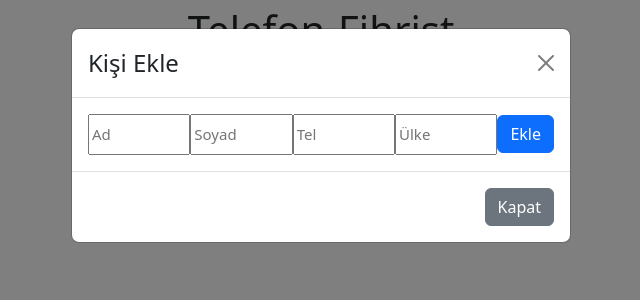
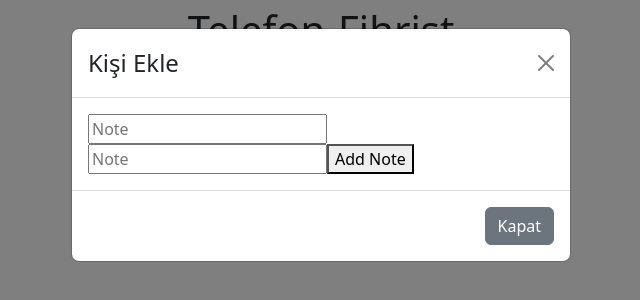
Before and after one commit to ridvan-aydin-del/tel-fihrist, a React (Create React App) app: page / in a window 1280 px wide. Both pictures are taken after a click on the button "Kişi eklemek için tıklayın !". Shown: the top 300 px of the page, without its empty margins (319-959 px from the left). Built offline with nearby package versions, Linux system fonts and the light colour scheme.

Commit message:
en son tek inputlu

```diff
--- a/package.json
+++ b/package.json
@@ -12,13 +12,16 @@
     "@types/node": "^16.18.10",
     "@types/react": "^18.0.26",
     "@types/react-dom": "^18.0.9",
+    "@types/react-redux": "^7.1.25",
     "bootstrap": "^5.2.3",
     "react": "^18.2.0",
     "react-bootstrap": "^2.7.0",
     "react-bootstrap-pagination-control": "^1.0.5",
     "react-dom": "^18.2.0",
+    "react-redux": "^8.0.5",
     "react-scripts": "5.0.1",
     "reactstrap": "^9.1.5",
+    "redux": "^4.2.0",
     "rsuite": "^5.24.0",
     "styled-components": "^5.3.6",
     "typescript": "^4.9.4",
--- /dev/null
+++ b/src/action.ts
@@ -0,0 +1,6 @@
+export type Action = {type:"ADD_AD", payload:string, payloadd:string}
+
+export const addAd = (ad:string, soyadlar:string):Action => ({
+    type: "ADD_AD",payload: ad,
+    payloadd: soyadlar
+});
--- /dev/null
+++ b/src/adReducer.ts
@@ -0,0 +1,22 @@
+import { Action } from "./action"
+
+
+export interface AdState{
+    adlar: string[],
+    soyadlar: string[]
+}
+const initialState = {
+    adlar:[],
+    soyadlar:[]
+}
+
+export const adlarReducer = (state:AdState = initialState, action: Action) => {
+    switch(action.type){
+        case "ADD_AD": {
+            return {...state, adlar:[...state.adlar,action.payload],soyadlar:[...state.soyadlar,action.payloadd]}
+
+        }
+        default:
+            return state
+    }
+}
--- a/src/components/Input.tsx
+++ b/src/components/Input.tsx
@@ -1,4 +1,4 @@
-import React from "react";
+import React, { ChangeEvent } from "react";
 import "./styles.css";
 
 import Button from 'react-bootstrap/Button';
@@ -7,62 +7,37 @@ import Modal from 'react-bootstrap/Modal';
 import 'bootstrap/dist/css/bootstrap.min.css';
 import { Table } from 'reactstrap';
 
-interface Props {
-  ekle: string;
-  setEkle: React.Dispatch<React.SetStateAction<string>>;
-  elleEkle: (e: React.FormEvent) => void;
-
-  eklee: string;
-  setEklee: React.Dispatch<React.SetStateAction<string>>;
-  elleEklee: (t: React.FormEvent) => void;
-
-  ekleee: string;
-  setEkleee: React.Dispatch<React.SetStateAction<string>>;
-  elleEkleee: (a: React.FormEvent) => void;
-
-  ekleeee: string;
-  setEkleeee: React.Dispatch<React.SetStateAction<string>>;
-  elleEkleeee: (a: React.FormEvent) => void;
+interface AdlarProps {
+  addAd(ad:string,soyad:string): void;
 }
 
-const Input: React.FC<Props> = ({ ekle, setEkle, elleEkle, eklee, setEklee, elleEklee, ekleee,setEkleee,elleEkleee, ekleeee,setEkleeee,elleEkleeee}) => {
-  return (
-    <form className="input" onSubmit={(e) => elleEkle(e)}>
-      <input
-        type="input"
-        value={ekle}
-        onChange={(e) => setEkle(e.target.value)}
-        placeholder="Ad"
-        className="input__box"
-      />
+export const Input:React.FC<AdlarProps> = ({addAd}) => {
 
-      <input
-        type="input"
-        value={eklee}
-        onChange={(t) => setEklee(t.target.value)}
-        placeholder="Soyad"
-        className="input__box"
-      />
+  const [ad, setAd] = React.useState("")
+  const [soyad, setSoyad] = React.useState("")
 
-      <input
-        type="input"
-        value={ekleee}
-        onChange={(a) => setEkleee(a.target.value)}
-        placeholder="Tel"
-        className="input__box"
-      />
-      <input
-        type="input"
-        value={ekleeee}
-        onChange={(b) => setEkleeee(b.target.value)}
-        placeholder="Ülke"
-        className="input__box"
-      />
+  const updateAd = (event:ChangeEvent<HTMLInputElement>) => {
+    setAd(event.target.value)
+
+  }
+  const updateSoyad = (event:ChangeEvent<HTMLInputElement>) => {
+    setSoyad(event.target.value)
+  }
 
 
-<Button variant="primary" type="submit">Ekle</Button>
-    </form>
+
+  const onAddAdClick = () => {
+      addAd(ad,soyad)
+      setAd("")
+      setSoyad("")
+  }
+
+
+  return(
+  <div>
+    <input onChange={updateAd} value={ad} type="text" name='note' placeholder='Note' />
+    <input onChange={updateSoyad} value={soyad} type="text" name='note' placeholder='Note' />
+    <button onClick={onAddAdClick}>Add Note</button>
+  </div>
   );
-};
-
-export default Input;
+}
--- a/src/components/ModalEkle.tsx
+++ b/src/components/ModalEkle.tsx
@@ -3,7 +3,7 @@ import Button from 'react-bootstrap/Button';
 import Modal from 'react-bootstrap/Modal';
 
 
-import Input from "./Input";
+import { Input } from "./Input";
 import { Ekle } from "../model";
 import { Eklee } from "../model2";
 import { Tel } from "../model3";
@@ -13,7 +13,13 @@ import { Table } from 'reactstrap';
 
 
 import { Pagination } from 'rsuite';
+import { useSelector } from 'react-redux';
 
+import { adlarReducer } from '../adReducer';
+
+import { AdState } from '../adReducer';
+import { useDispatch } from 'react-redux';
+import { addAd } from '../action'
 
 function ModalEkle() {
 
@@ -30,58 +36,14 @@ function ModalEkle() {
   const detayAc = () => setGoster(true);
 
 
-    {/*----Ad----*/}
-    const [ekle, setEkle] = useState<string>("");
-    const [ekles, setEkles] = useState<Ekle[]>([]);
+
+  const adlar = useSelector<AdState, AdState["adlar"]>((state) => state.adlar)
+  const dispatch = useDispatch()
+  const onAddAd = (ad:string,soyad:string) => {
+    dispatch(addAd(ad,soyad))
+  }
 
 
-
-    const elleEkle = (e: React.FormEvent) => {
-      e.preventDefault();
-      if (ekle) {
-        setEkles([...ekles, { id: Date.now(), ekle, isDone: false, idd: Date.now(), eklee, isDonee: false, iddd: Date.now(), ekleee, isDoneee: false , idddd: Date.now(), ekleeee, isDoneeee: false }]);
-        setEkle("");
-      }
-    }
-  {/*----Ad----*/}
-  {/*----soyAd----*/}
-    const [eklee,setEklee] = useState<string>("");
-    const [ekless, setEkless] = useState<Eklee[]>([]);
-
-    const elleEklee = (t: React.FormEvent) => {
-      t.preventDefault();
-      if (eklee) {
-        setEkless([...ekless, { idd: Date.now(), eklee, isDonee: false }]);
-        setEklee("");
-      }
-    }
-
-  {/*----soyAd----*/}
-  {/*----Tel----*/}
-  const [ekleee,setEkleee] = useState<string>("");
-  const [tell, setTell] = useState<Tel[]>([]);
-
-  const elleEkleee = (a: React.FormEvent) => {
-    a.preventDefault();
-    if (ekleee) {
-      setTell([...tell, { iddd: Date.now(), ekleee, isDoneee: false }]);
-      setEkleee("");
-    }
-  }
-
-  {/*----Tel----*/}
-  {/*----Ülke----*/}
-  const [ekleeee,setEkleeee] = useState<string>("");
-  const [ulkee, setUlkee] = useState<Ulke[]>([]);
-
-  const elleEkleeee = (b: React.FormEvent) => {
-    b.preventDefault();
-    if (ekleeee) {
-      setUlkee([...ulkee, { idddd: Date.now(), ekleeee, isDoneeee: false }]);
-      setEkleeee("");
-    }
-  }
-  {/*----Ülke----*/}
 
   return (
     <>
@@ -99,10 +61,7 @@ function ModalEkle() {
           <Modal.Title>Kişi Ekle</Modal.Title>
         </Modal.Header>
         <Modal.Body>
-        <Input ekle={ekle} setEkle={setEkle} elleEkle={elleEkle}
-       eklee={eklee} setEklee={setEklee} elleEklee={elleEklee}
-       ekleee={ekleee} setEkleee={setEkleee} elleEkleee={elleEkleee}
-       ekleeee={ekleeee} setEkleeee={setEkleeee} elleEkleeee={elleEkleeee}
+        <Input addAd={onAddAd}
         />
 
 
@@ -118,10 +77,44 @@ function ModalEkle() {
 
      {/* <Pagination total={100} limit={10} activePage={activePage} onChangePage={setActivePage} /> */}
 
-      {ekles.map((t) => (
-     <>
 
-        <Table striped >
+
+     {adlar.map((ad,soyad) => {
+          return (
+          <Table>
+            <thead>
+              <tr>
+                <th>
+                  Ad
+                </th>
+              <th>
+                Soyad
+              </th>
+              <th>
+                Telefon Numarası
+              </th>
+              <th>
+                Ülke
+              </th>
+              </tr>
+            </thead>
+            <tbody>
+
+              <tr>
+                <td className="list"  key={ad}><h6>{ad}</h6></td>
+                <td className="list"  key={soyad}><h6>{soyad}</h6></td>
+              </tr>
+
+            </tbody>
+
+          </Table>
+
+
+          )
+
+        })}
+      {/*
+
 
       <thead>
     <tr>
@@ -181,8 +174,8 @@ function ModalEkle() {
 
         </Modal.Body>
       </Modal>
-      </>
-      ))}
+
+      ))} */}
 
      <Pagination total={100} limit={20} activePage={1} onChangePage={setActivePage} />
     </>
--- a/src/index.tsx
+++ b/src/index.tsx
@@ -2,6 +2,9 @@ import React from 'react';
 import ReactDOM from 'react-dom/client';
 import './index.css';
 import App from './App';
+
+import {Provider} from 'react-redux'
+import store from './store'
 
 import 'bootstrap/dist/css/bootstrap.min.css';
 const root = ReactDOM.createRoot(
@@ -9,6 +12,8 @@ const root = ReactDOM.createRoot(
 );
 root.render(
   <React.StrictMode>
-    <App />
+    <Provider store={store}>
+      <App />
+    </Provider>
   </React.StrictMode>
 );
--- /dev/null
+++ b/src/store.ts
@@ -0,0 +1,4 @@
+import { createStore, combineReducers } from 'redux'
+import { adlarReducer } from './adReducer'
+
+export default createStore(adlarReducer);
```
Also changed, not shown: 1 other file (tests, documents, lock files or other folders).
